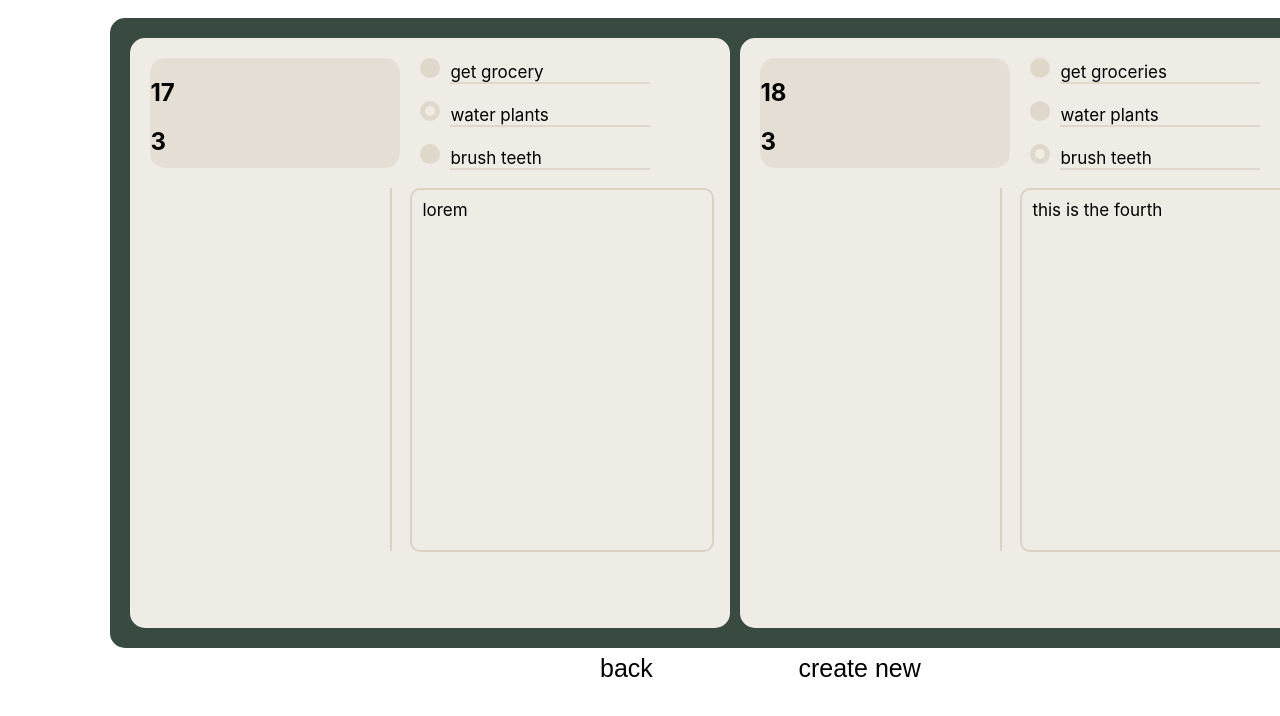
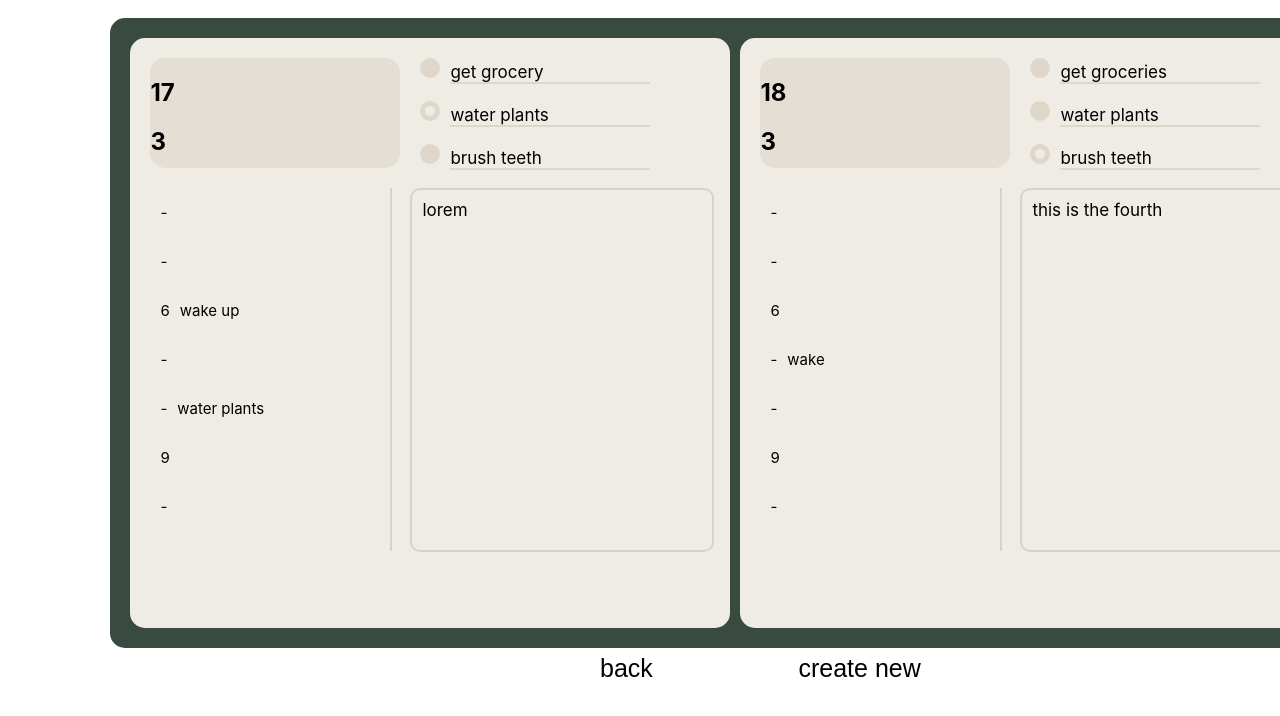
Before and after one commit to samuelmanor/aden-react-node, a React (Create React App) app: page / in a window 1280 px wide. Shown: the top 716 px of the page. Built offline with nearby package versions, Linux system fonts and the light colour scheme; data requests are answered from the project's data file.

Commit message:
fixed CalRow bug where only one event would show up, finished refactoring page update function

```diff
--- a/db.json
+++ b/db.json
@@ -162,8 +162,13 @@
         },
         {
           "time": 7,
-          "event": "wake up",
+          "event": "wake",
           "id": 2
+        },
+        {
+          "time": 8,
+          "event": "",
+          "id": 3
         }
       ],
       "entry": "this is the fourth",
--- a/src/components/CalRow.js
+++ b/src/components/CalRow.js
@@ -1,16 +1,16 @@
 import React, { useState, useEffect } from "react";
 
 function CalRow({ id, calArr, handleUpdateEvent }) {
-    // const [hover, setHover] = useState(false);
-    // const [eventText, setEventText] = useState('');
-    // const [editingState, setEditingState] = useState(false);
+    const [hover, setHover] = useState(false);
+    const [eventText, setEventText] = useState('');
+    const [editingState, setEditingState] = useState(false);
 
     const calStyle = {
         normal: {
             cursor: 'pointer',
             fontSize: 15,
             display: 'flex',
-            alignItems: 'center'
+            alignItems: 'center',
         },
 
         hover: {
@@ -20,59 +20,53 @@ function CalRow({ id, calArr, handleUpdateEvent }) {
         event: {
             marginLeft: 10,
             width: 200,
+            minHeight: 20,
         },
 
         input: {
-            marginLeft: 10,
             border: 'none',
             backgroundColor: 'transparent',
             fontSize: 15,
-            width: 150,
-        },
-
-        button: {
-
-        },
-
-        placeholder: {
-            color: 'transparent',
+            width: 150
         }
     };
 
-    // BUG: only event with latest time is shown (what the fuck)
+    useEffect(() => {
+        let obj;
+        if (calArr) {
+            obj = calArr.find(e => e.time === id);
+        };
 
-    // function updateEvent() {
-    //     handleUpdate(id, 'event', eventText);
-    //     setEditingState(false);
-    // };
+        if (obj) {
+            setEventText(obj.event);
+        };
+    }, [calArr, id]);
 
-    // useEffect(() => {
-    //     if (calArr) {
-    //         const ev = calArr.map(e => e.time === id ? e.event : '');
-    //         setEventText(ev[1]);
-    //     };
+    useEffect(() => {
+        const input = document.getElementById('event-input');
+        if (input) {
+            input.focus();
+        };
+    }, [editingState]);
 
-    //     const input = document.getElementById('event-input');
-    //     if (input) {
-    //         input.focus();
-    //     };
-    // }, [editingState, calArr, id]);
-
-    // const placeholder = <p style={calStyle.placeholder}>__________</p>
+    function updateEvent() {
+        handleUpdateEvent(id, eventText);
+        setEditingState(false);
+    };
 
     return (
-        // <div onMouseEnter={() => setHover(true)} onMouseLeave={() => setHover(false)} style={{ ...calStyle.normal, ...(hover ? calStyle.hover : null)}}>
-        //     <p>{id % 3 === 0 || id === 0 ? id : '-'}</p>
+        <div onMouseEnter={() => setHover(true)} onMouseLeave={() => setHover(false)} style={{ ...calStyle.normal, ...(hover ? calStyle.hover : null)}}>
+            <p>{id % 3 === 0 || id === 0 ? id : '-'}</p>
 
-        //     {editingState
-        //     ? <div>
-        //         <input style={calStyle.input} id='event-input' maxLength='20' value={eventText} onChange={(e) => setEventText(e.target.value)} />
-        //         <button style={calStyle.button} onClick={updateEvent}>save</button>
-        //       </div>
-        //     : <div onClick={() => setEditingState(true)} style={{ ...calStyle.normal, ...calStyle.event }}>{eventText !== '' ? eventText : placeholder}</div>}
-        // </div>
-        <div>
-
+            {editingState
+                ?
+                <div>
+                    <input id='event-input' maxLength='20' value={eventText} onChange={(e) => setEventText(e.target.value)} style={{ ...calStyle.event, ...calStyle.input }} />
+                    <button style={calStyle.button} onClick={updateEvent}>save</button>
+                </div>
+                :
+                <div style={calStyle.event} onClick={() => setEditingState(true)}>{eventText}</div>
+            }
         </div>
     );
 };
--- a/src/components/Page.js
+++ b/src/components/Page.js
@@ -75,8 +75,16 @@ function Page({ page, pageService, setCurrentPage }) {
         if (page) {
             setToDoArr(page.todos);
             setCalArr(page.events);
+        };
+    }, [page]);
+
+    useEffect(() => {
+        const textArea = document.getElementById('text-area');
+        if (textArea) {
+            textArea.value = page.entry;
+            textArea.focus();
         }
-    }, [page]);
+    }, [editingState, page.entry]);
 
     function handleUpdateTask(id, state) {
         const pageCopy = { ...page };
@@ -100,35 +108,17 @@ function Page({ page, pageService, setCurrentPage }) {
             .then(res => setCurrentPage(res));
     };
 
-    function handleUpdateEvent() {
-        // const eventToUpdate =
-    };
+    function handleUpdateEvent(id, state) {
+        const pageCopy = { ...page };
+        const toUpdate = pageCopy.events.find(e => e.time === id);
 
-    function handleUpdate(objId, keyToUpdate, newState) { // make this all separate functions
-        const pageCopy = { ...page };
-        // const toDoToUpdate = pageCopy.todos.find(t => t.id === objId);
+        if (toUpdate) {
+            toUpdate.event = state;
 
-        if (keyToUpdate === 'task') {
-            // toDoToUpdate.task = newState;
-            // pageService.update(page.id, pageCopy)
-            //     .then(res => setCurrentPage(res));
-        } else if (keyToUpdate === 'state') {
-            // toDoToUpdate.completed = newState;
-            // pageService.update(page.id, pageCopy)
-                // .then(res => setCurrentPage(res));
-        } else if (keyToUpdate === 'entry') {
-            // pageCopy.entry = newState;
-            // pageService.update(page.id, pageCopy)
-            //     .then(res => setCurrentPage(res));
-        } else if (keyToUpdate === 'event') {
-            const eventToUpdate = pageCopy.events.find(e => e.time === objId);
-
-            if (eventToUpdate) {
-                eventToUpdate.event = newState;
             pageService.update(page.id, pageCopy)
                 .then(res => setCurrentPage(res));
         } else {
-                const newEvent = {"time": objId, "event": newState, "id": pageCopy.events.length + 1};
+            const newEvent = {"time": id, "event": state, "id": pageCopy.events.length + 1};
             const newArr = pageCopy.events.concat(newEvent);
             pageCopy.events = newArr;
 
@@ -136,15 +126,6 @@ function Page({ page, pageService, setCurrentPage }) {
                 .then(res => setCurrentPage(res));
         };
     };
-    };
-
-    useEffect(() => {
-        const textArea = document.getElementById('text-area');
-        if (textArea) {
-            textArea.value = page.entry;
-            textArea.focus();
-        }
-    }, [editingState, page.entry]);
 
     function handleTextChange() {
         const textArea = document.getElementById('text-area');
@@ -188,8 +169,6 @@ function Page({ page, pageService, setCurrentPage }) {
 
             <div style={pageStyle.cal}>
                 {createCalEvents()}
-
-                {/* <button onClick={() => handleUpdateTask()}>update test</button> */}
             </div>
         </div>
     )
```
Lines whose indentation alone changed are shown as unchanged.
